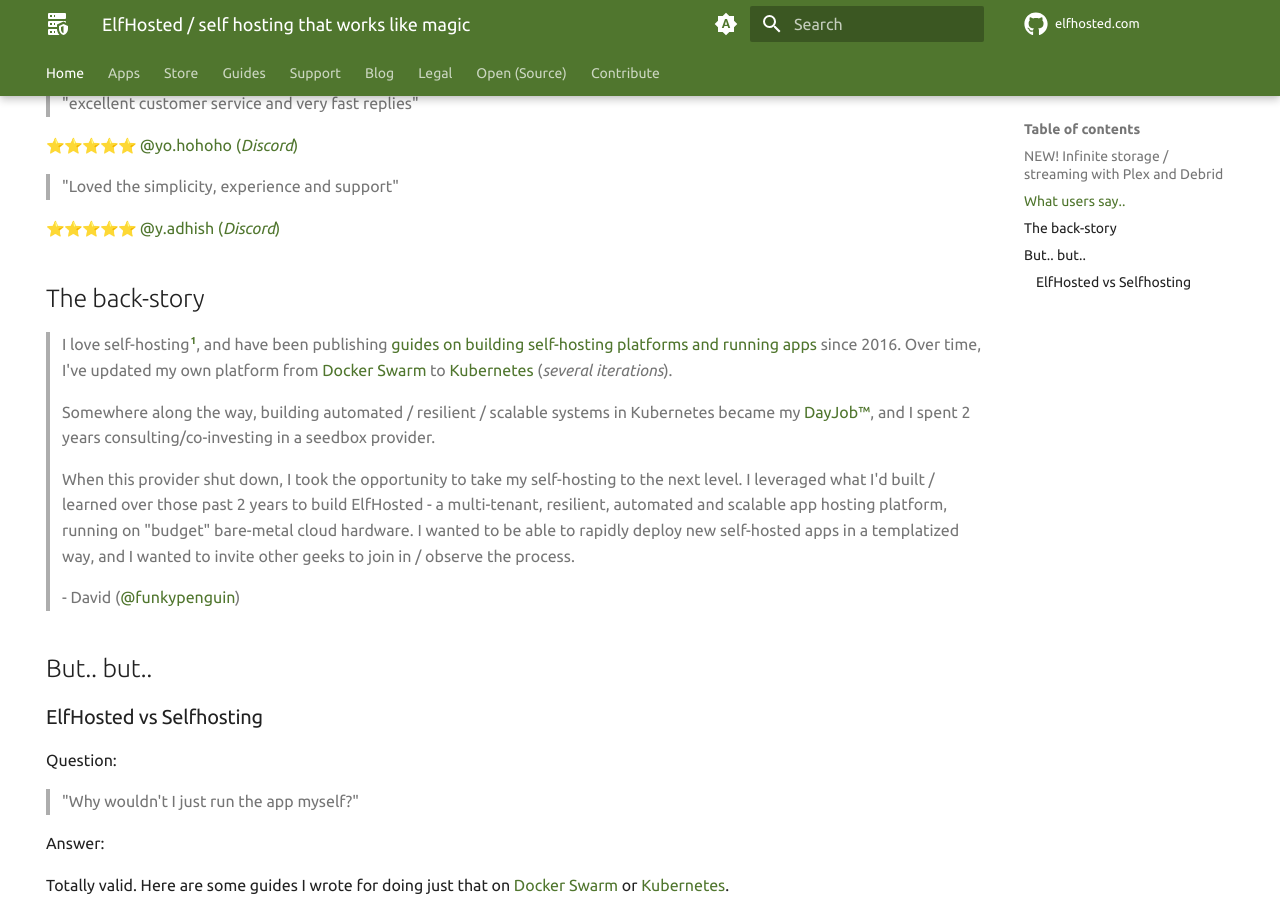
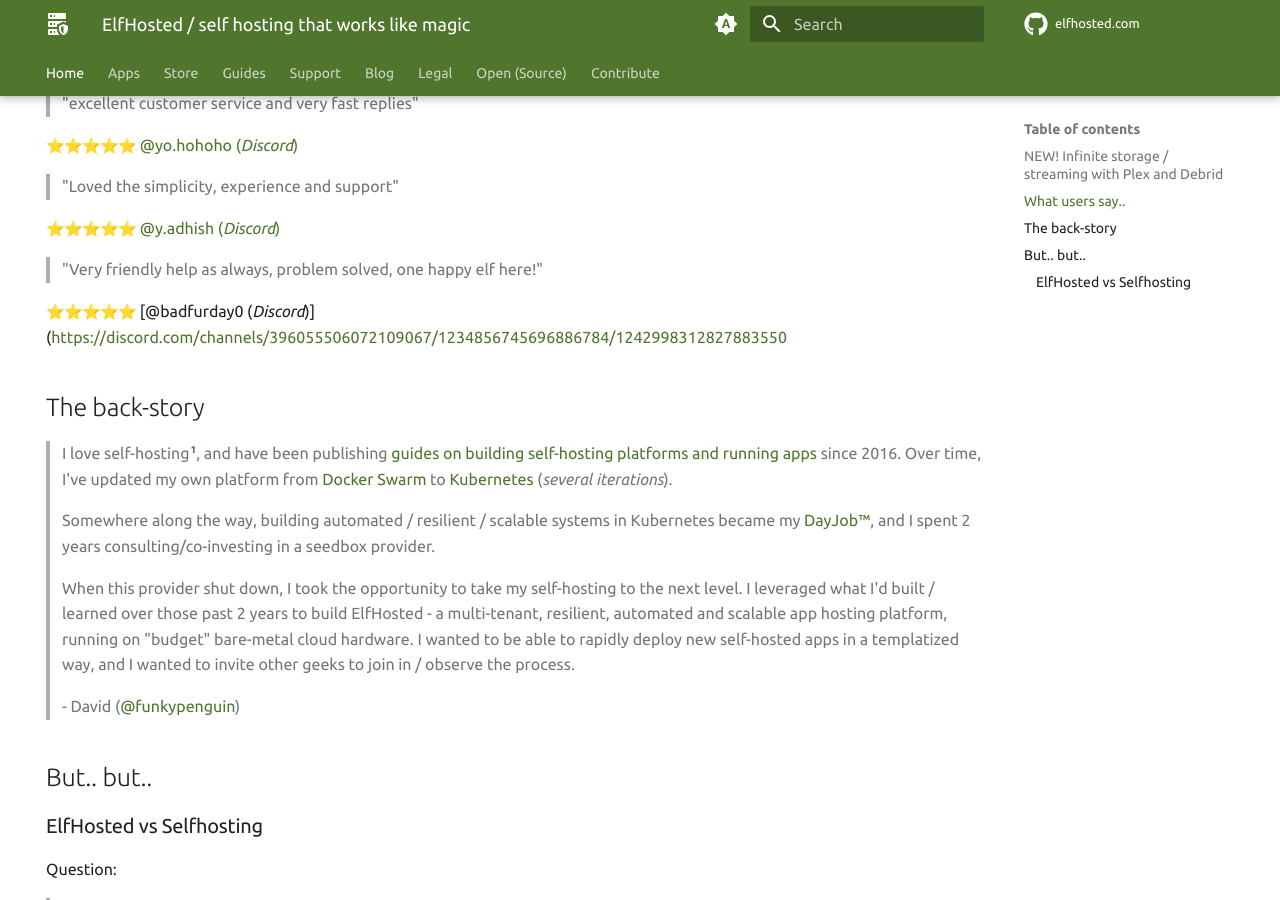
Before and after one commit to elfhosted/elfhosted.com, an MkDocs documentation site: the page built from docs/index.md, in a window 1280 px wide and 900 px high, scrolled down 2603 px. Built offline with MkDocs 1.6.1 and Material for MkDocs 9.7.7, drawn with Linux system fonts in a browser that asks for light colours; emoji names are drawn with the system emoji font; a script that is not in the unit is left out; plug-ins that fetch from the network failed and are left out; comment, search, counter and statistics services are not loaded.

Commit message:
Add review
Signed-off-by: David Young <davidy@funkypenguin.co.nz>

```diff
--- a/docs/index.md
+++ b/docs/index.md
@@ -114,6 +114,10 @@ Here's what some of our {--users--}{++friends++} say..
 
 :star::star::star::star::star: [\@y.adhish (*Discord*)](https://discord.com/channels/396055506072109067/1234856745696886784/1238152836098031666)
 
+> "Very friendly help as always, problem solved, one happy elf here!"
+
+:star::star::star::star::star: [\@badfurday0 (*Discord*)](https://discord.com/channels/396055506072109067/1234856745696886784/1242998312827883550
+
 ## The back-story
 
 > I love self-hosting[^1], and have been publishing [guides on building self-hosting platforms and running apps](https://geek-cookbook.funkypenguin.co.nz) since 2016. Over time, I've updated my own platform from [Docker Swarm](https://geek-cookbook.funkypenguin.co.nz/docker-swarm/) to [Kubernetes](https://geek-cookbook.funkypenguin.co.nz/kubernetes/) (*several iterations*).
```
